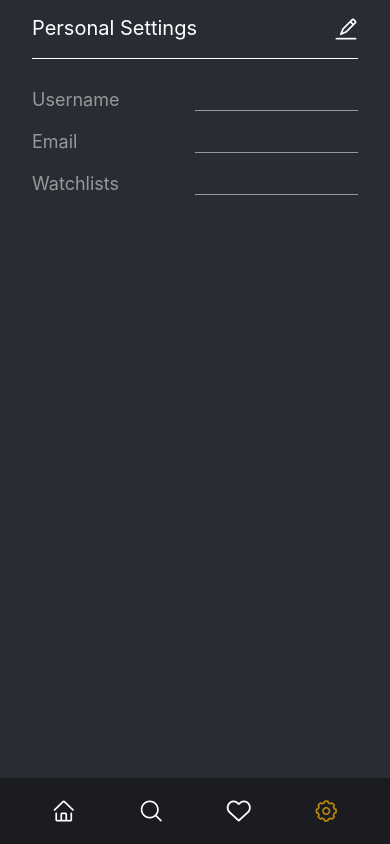
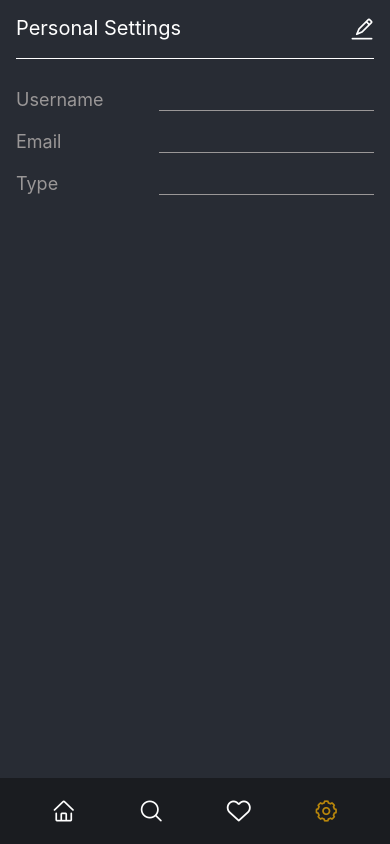
Before and after one commit to stroich/MovieMate, a React Native app: screen /setting in a window 390 px wide. Built offline with nearby package versions, Linux system fonts and the light colour scheme; no server answers.

Commit message:
feat: add a submit for the form

```diff
--- a/src/components/ModalSetting/ModalSetting.tsx
+++ b/src/components/ModalSetting/ModalSetting.tsx
@@ -6,17 +6,19 @@ import {
   Button,
   KeyboardAvoidingView,
   Platform,
+  Modal,
+  TouchableOpacity,
 } from 'react-native';
 import constants from '../../styles/constants';
 import {useSafeAreaInsets} from 'react-native-safe-area-context';
 import {useForm} from 'react-hook-form';
 import Input from './component/Input';
-import BackButton from '../BackButton/BackButton';
 import {
   rulesForEmail,
   rulesForType,
   rulesForUsername,
 } from './verificationRules';
+import AntDesign from 'react-native-vector-icons/AntDesign';
 
 export type SettingData = {
   Username: string;
@@ -24,7 +26,13 @@ export type SettingData = {
   Type: string;
 };
 
-function ModalSettings() {
+type ModalSettingsProps = {
+  visible: boolean;
+  onCloseModal: () => void;
+  onSubmit: (value: SettingData) => void;
+};
+
+function ModalSettings({visible, onSubmit, onCloseModal}: ModalSettingsProps) {
   const insets = useSafeAreaInsets();
   const {
     control,
@@ -37,15 +45,20 @@ function ModalSettings() {
       Type: '',
     },
   });
-  const onSubmit = (data: SettingData) => {
-    console.log(data);
-    console.log(errors);
-  };
 
   return (
+    <Modal animationType="slide" transparent={true} visible={visible}>
       <KeyboardAvoidingView
         style={[styles.container, {paddingTop: insets.top}]}
         behavior={Platform.OS === 'ios' ? 'padding' : 'height'}>
+        <TouchableOpacity style={styles.containerIcon} onPress={onCloseModal}>
+          <AntDesign
+            style={styles.icon}
+            name="arrowleft"
+            size={24}
+            color="white"
+          />
+        </TouchableOpacity>
         <View style={styles.containerTitle}>
           <Text style={styles.title}>Change Personal Settings</Text>
         </View>
@@ -69,11 +82,11 @@ function ModalSettings() {
         />
         <Button
           title="Submit"
-        onPress={handleSubmit(onSubmit)}
+          onPress={handleSubmit((data: SettingData) => onSubmit(data))}
           color={constants.colorGold}
         />
-      <BackButton />
       </KeyboardAvoidingView>
+    </Modal>
   );
 }
 
@@ -106,6 +119,15 @@ const styles = StyleSheet.create({
     color: 'white',
     fontSize: 20,
   },
+  containerIcon: {
+    position: 'absolute',
+    top: 30,
+    left: 10,
+  },
+  icon: {
+    backgroundColor: constants.colorOpasity75,
+    borderBottomRightRadius: 30,
+  },
 });
 
 export default ModalSettings;
--- a/src/components/Navigation/Navigation.tsx
+++ b/src/components/Navigation/Navigation.tsx
@@ -5,7 +5,6 @@ import constants from '../../styles/constants';
 import HomeStack from './HomeStack';
 import DetailsScreen from '../../page/DetailsScreen/DetailsScreen';
 import {RootStackParamList} from '../../types/navigationTypes';
-import ModalSettings from '../ModalSetting/ModalSetting';
 
 const Stack = createNativeStackNavigator<RootStackParamList>();
 
@@ -28,7 +27,6 @@ function Navigation(): React.JSX.Element {
             component={DetailsScreen}
             options={{headerShown: false}}
           />
-          <Stack.Screen name="ModalSettings" component={ModalSettings} />
         </Stack.Group>
       </Stack.Navigator>
     </NavigationContainer>
--- a/src/components/PersonalSettings/PersonalSettings.tsx
+++ b/src/components/PersonalSettings/PersonalSettings.tsx
@@ -1,28 +1,47 @@
-import React from 'react';
+import React, {useState} from 'react';
 import {View, StyleSheet, Text, TouchableOpacity} from 'react-native';
 import constants from '../../styles/constants';
 import {FlatList} from 'react-native-gesture-handler';
-import {PERSONAL_INFORMATION as data} from './data';
 import SettingItem from '../../components/SettingItem/SettingItem';
-import {useNavigation} from '@react-navigation/native';
 import AntDesign from 'react-native-vector-icons/AntDesign';
-import {UseNavigationProps} from '../../types/navigationTypes';
+import ModalSettings from '../ModalSetting/ModalSetting';
+import {PersonalSettingsType} from '../../types/settingType';
 
 function PersonalSetting() {
-  const navigation = useNavigation<UseNavigationProps>();
+  const [modalVisible, setModalVisible] = useState(false);
+  const [personalSettings, setPersonalSettings] =
+    useState<PersonalSettingsType>({
+      Username: '',
+      Email: '',
+      Type: '',
+    });
+
+  const changeVisible = () => {
+    setModalVisible(false);
+  };
+
+  const changePersonalSetting = (value: PersonalSettingsType) => {
+    setPersonalSettings(value);
+    setModalVisible(false);
+  };
 
   return (
     <View style={[styles.container]}>
       <View style={styles.containerText}>
         <Text style={styles.text}>Personal Settings</Text>
-        <TouchableOpacity onPress={() => navigation.navigate('ModalSettings')}>
+        <TouchableOpacity onPress={() => setModalVisible(true)}>
           <AntDesign name="edit" size={24} color="white" />
         </TouchableOpacity>
       </View>
       <FlatList
-        data={data}
+        data={Object.entries(personalSettings)}
         renderItem={({item}) => <SettingItem data={item} />}
-        keyExtractor={item => item.id}
+        keyExtractor={item => item[0]}
+      />
+      <ModalSettings
+        visible={modalVisible}
+        onCloseModal={changeVisible}
+        onSubmit={changePersonalSetting}
       />
     </View>
   );
@@ -32,7 +51,6 @@ const styles = StyleSheet.create({
   container: {
     flex: 1,
     backgroundColor: constants.colorSecondaryDark,
-    paddingHorizontal: 16,
   },
   containerText: {
     paddingVertical: 16,
--- a/src/components/PersonalSettings/data.ts
+++ /dev/null
@@ -1,19 +0,0 @@
-export const PERSONAL_INFORMATION = [
-  {
-    id: '1',
-    text: 'Username',
-  },
-  {
-    id: '2',
-    text: 'Email',
-  },
-  {
-    id: '3',
-    text: 'Watchlists',
-  },
-];
-
-export type settingItemType = {
-  id: string;
-  text: string;
-};
--- a/src/components/SettingItem/SettingItem.tsx
+++ b/src/components/SettingItem/SettingItem.tsx
@@ -1,19 +1,18 @@
 import React from 'react';
 import {StyleSheet, View} from 'react-native';
 import {Text} from 'react-native';
-import {settingItemType} from '../PersonalSettings/data';
 import constants from '../../styles/constants';
 
 type SettingItemProps = {
-  data: settingItemType;
+  data: [string, string];
 };
 
-function SettingItem({data}: SettingItemProps) {
+function SettingItem({data: [title, value]}: SettingItemProps) {
   return (
     <View style={styles.container}>
-      <Text style={styles.text}>{data.text}</Text>
+      <Text style={styles.text}>{title}</Text>
       <View style={styles.textValue}>
-        <Text style={styles.text}> </Text>
+        <Text style={styles.text}> {value}</Text>
       </View>
     </View>
   );
@@ -31,7 +30,7 @@ const styles = StyleSheet.create({
     textAlign: 'center',
   },
   textValue: {
-    width: '50%',
+    width: '60%',
     borderBottomWidth: 1,
     borderBottomColor: constants.colorGrey,
   },
--- a/src/types/navigationTypes.tsx
+++ b/src/types/navigationTypes.tsx
@@ -11,7 +11,6 @@ export type HomeStackParamList = {
 export type RootStackParamList = {
   Tab: undefined;
   Details: {itemId: string; data: CardType};
-  ModalSettings: undefined;
 };
 
 export type DetailsScreenProps = NativeStackScreenProps<
--- /dev/null
+++ b/src/types/settingType.ts
@@ -0,0 +1,5 @@
+export type PersonalSettingsType = {
+  Username: string;
+  Email: string;
+  Type: string;
+};
```
Lines whose indentation alone changed are shown as unchanged.
